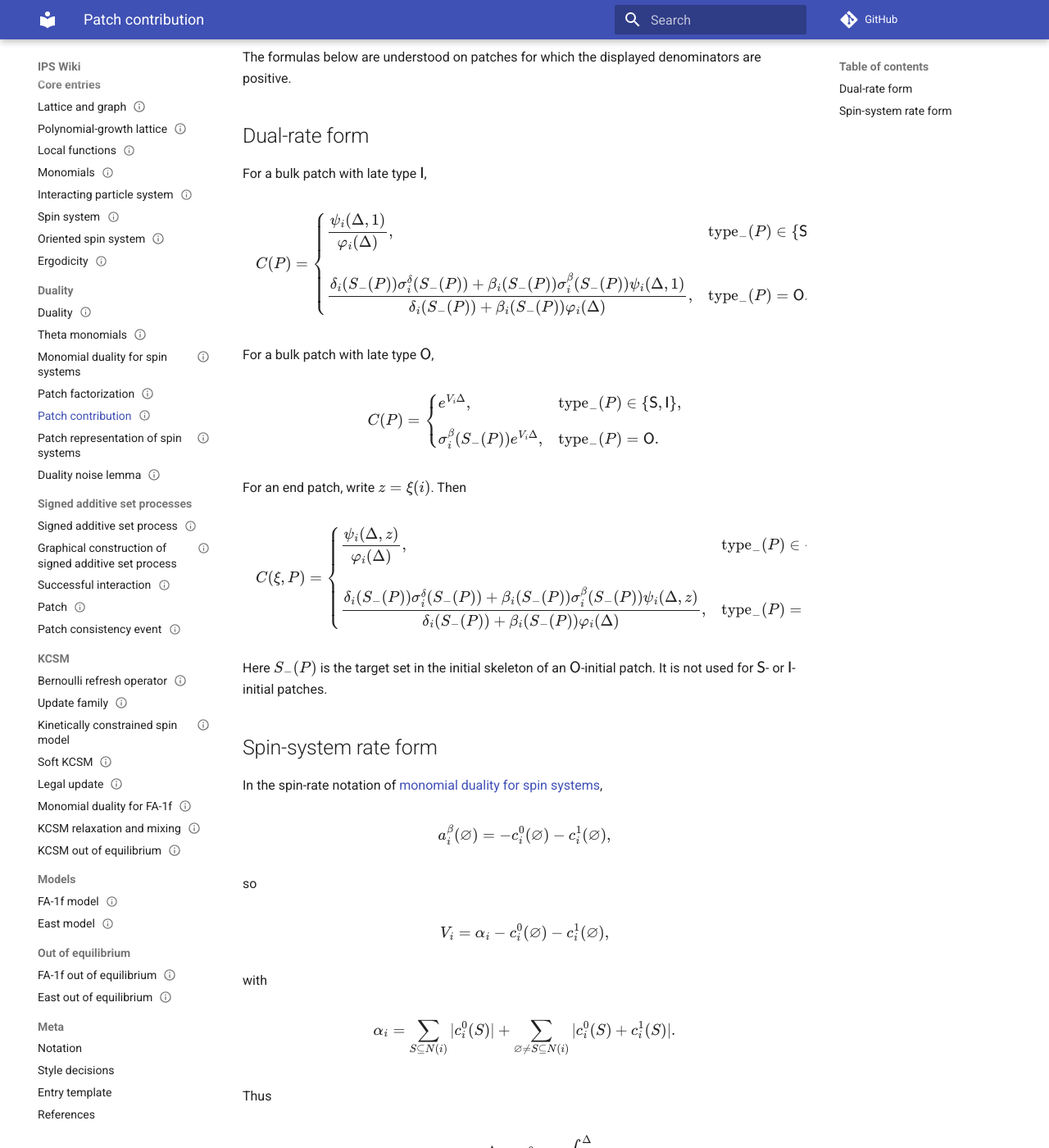
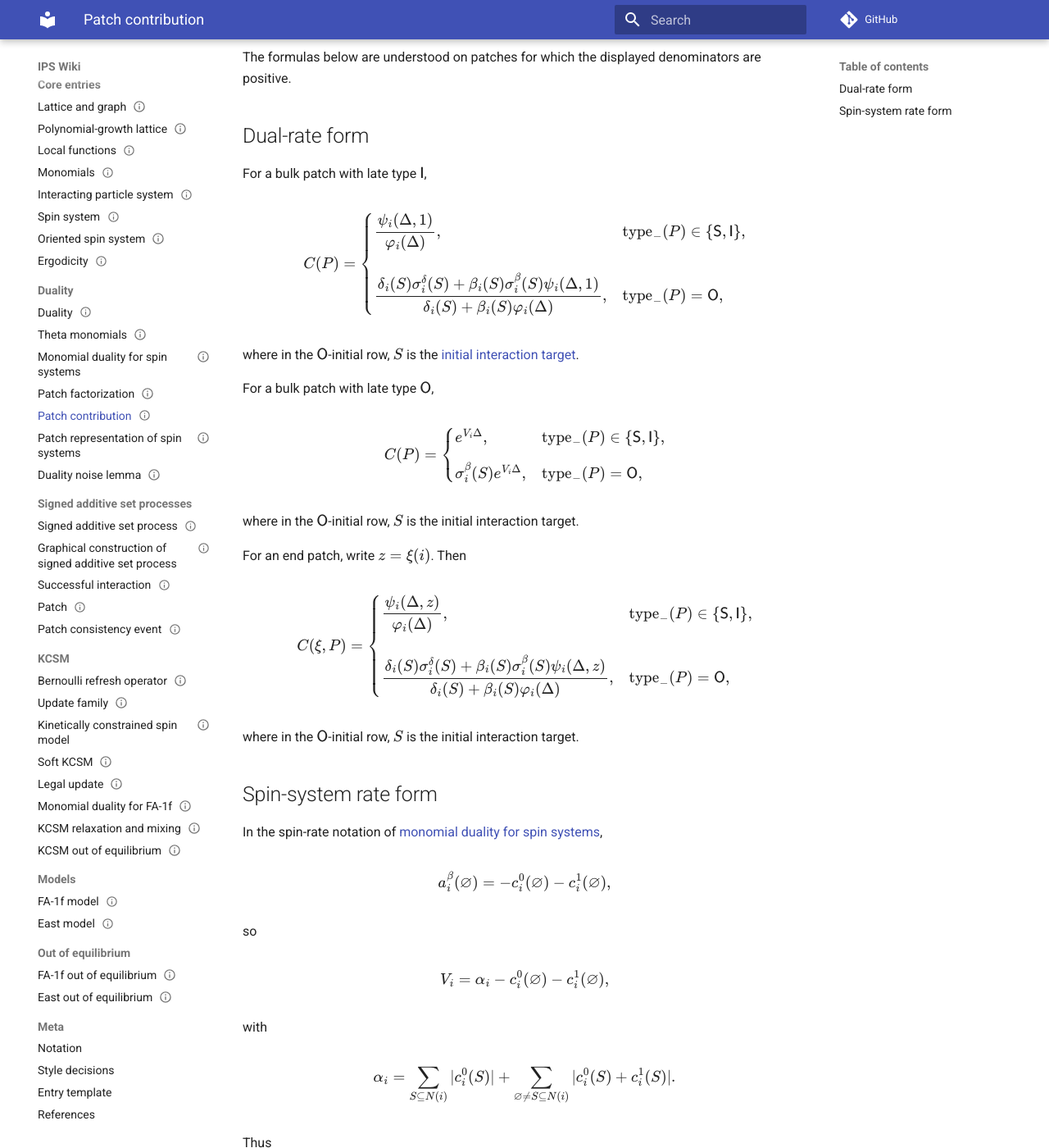
Before and after one commit to maciejgluchowski86-beep/ips-wiki, an MkDocs documentation site: the page built from docs/entries/patch-contribution.md, in a window 1280 px wide and 1400 px high, scrolled down 883 px. Shown: the whole window at 82% size. Built offline with MkDocs 1.6.1 and Material for MkDocs 9.7.7, drawn with Linux system fonts in a browser that asks for light colours; comment, search, counter and statistics services are not loaded; some of the changed text lies outside the part shown.

Commit message:
replace initial target notation in patch contribution

```diff
--- a/docs/entries/patch-contribution.md
+++ b/docs/entries/patch-contribution.md
@@ -71,15 +71,17 @@ C(P)
 \dfrac{\psi_i(\Delta,1)}{\varphi_i(\Delta)},
 & \operatorname{type}_-(P)\in\{\mathsf S,\mathsf I\},\\[1.2em]
 \dfrac{
-\delta_i(S_-(P))\sigma_i^\delta(S_-(P))
+\delta_i(S)\sigma_i^\delta(S)
 +
-\beta_i(S_-(P))\sigma_i^\beta(S_-(P))\psi_i(\Delta,1)
+\beta_i(S)\sigma_i^\beta(S)\psi_i(\Delta,1)
 }{
-\delta_i(S_-(P))+\beta_i(S_-(P))\varphi_i(\Delta)
+\delta_i(S)+\beta_i(S)\varphi_i(\Delta)
 },
-& \operatorname{type}_-(P)=\mathsf O.
+& \operatorname{type}_-(P)=\mathsf O,
 \end{cases}
 $$
+
+where in the \(\mathsf O\)-initial row, \(S\) is the [initial interaction target](graphical-construction-of-signed-additive-set-process.md#poisson-interaction-sets).
 
 For a bulk patch with late type \(\mathsf O\),
 
@@ -89,10 +91,12 @@ C(P)
 \begin{cases}
 e^{V_i\Delta},
 & \operatorname{type}_-(P)\in\{\mathsf S,\mathsf I\},\\[0.8em]
-\sigma_i^\beta(S_-(P))e^{V_i\Delta},
-& \operatorname{type}_-(P)=\mathsf O.
+\sigma_i^\beta(S)e^{V_i\Delta},
+& \operatorname{type}_-(P)=\mathsf O,
 \end{cases}
 $$
+
+where in the \(\mathsf O\)-initial row, \(S\) is the initial interaction target.
 
 For an end patch, write \(z=\xi(i)\). Then
 
@@ -103,17 +107,17 @@ C(\xi,P)
 \dfrac{\psi_i(\Delta,z)}{\varphi_i(\Delta)},
 & \operatorname{type}_-(P)\in\{\mathsf S,\mathsf I\},\\[1.2em]
 \dfrac{
-\delta_i(S_-(P))\sigma_i^\delta(S_-(P))
+\delta_i(S)\sigma_i^\delta(S)
 +
-\beta_i(S_-(P))\sigma_i^\beta(S_-(P))\psi_i(\Delta,z)
+\beta_i(S)\sigma_i^\beta(S)\psi_i(\Delta,z)
 }{
-\delta_i(S_-(P))+\beta_i(S_-(P))\varphi_i(\Delta)
+\delta_i(S)+\beta_i(S)\varphi_i(\Delta)
 },
-& \operatorname{type}_-(P)=\mathsf O.
+& \operatorname{type}_-(P)=\mathsf O,
 \end{cases}
 $$
 
-Here \(S_-(P)\) is the target set in the initial skeleton of an \(\mathsf O\)-initial patch. It is not used for \(\mathsf S\)- or \(\mathsf I\)-initial patches.
+where in the \(\mathsf O\)-initial row, \(S\) is the initial interaction target.
 
 ## Spin-system rate form
 
@@ -179,7 +183,7 @@ $$
 \beta_i(S)=|c_i^0(S)+c_i^1(S)|.
 $$
 
-Therefore the \(\mathsf O\)-initial rows become, with \(S=S_-(P)\),
+Therefore the \(\mathsf O\)-initial rows become, with \(S\) the initial interaction target,
 
 $$
 C(P)
```
